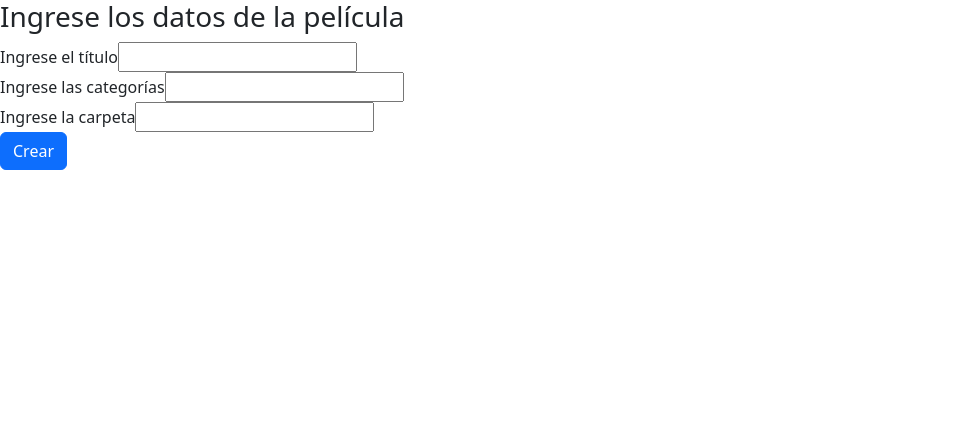
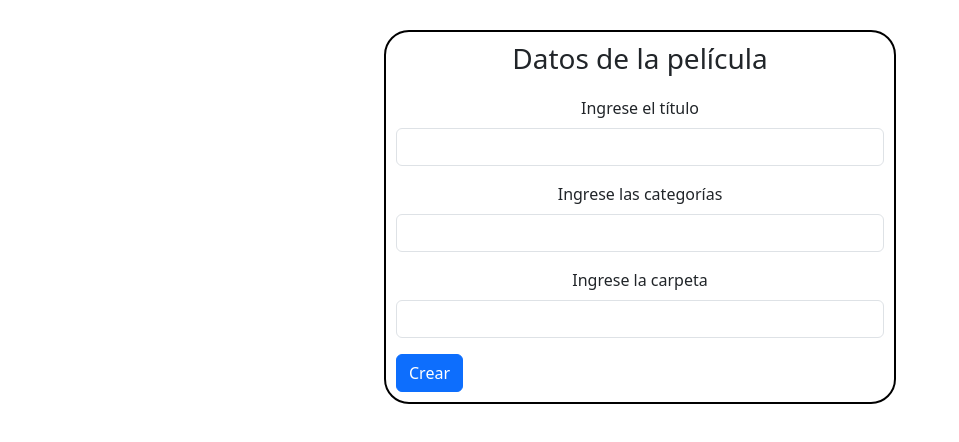
Before and after one commit to smuneram98/Final, an Angular app in the folder FrontEnd/frontFinal/: page /files in a window 1280 px wide. Shown: the top 442 px of the page, without its empty margins (0-959 px from the left). Built offline with nearby package versions, Linux system fonts and the light colour scheme; no server answers.

Commit message:
agregar las categorias

```diff
--- a/FrontEnd/frontFinal/src/app/view/dashboard.component/dashboard.component/dashboard.component.html
+++ b/FrontEnd/frontFinal/src/app/view/dashboard.component/dashboard.component/dashboard.component.html
@@ -5,7 +5,7 @@
             </div>
 
             <div class="barras-busqueda">
-                <div class="etiqueta">
+                <!-- <div class="etiqueta">
                     <span class="search-icon">🔍</span>
                     <label for="etiquetas">Buscar por categoría</label>
                     <input
@@ -14,7 +14,15 @@
                         [(ngModel)]="categoria"
                         (input)="busquedaTag()"
                         placeholder="Una o más etiquetas">
-                </div>
+                </div> -->
+
+                <select class="form-select" aria-label="Default select example">
+                    <option selected>Categorías</option>
+                    <option value="1">One</option>
+                    <option value="2">Two</option>
+                    <option value="3">Three</option>
+                </select>
+
 
                 <div class="nombre">
                     <span class="search-icon">🔍</span>
--- a/FrontEnd/frontFinal/src/app/view/dashboard.component/dashboard.component/dashboard.component.ts
+++ b/FrontEnd/frontFinal/src/app/view/dashboard.component/dashboard.component/dashboard.component.ts
@@ -18,6 +18,7 @@ export class DashboardComponent implements OnInit{
   foldersTodo:FolderModel[]=[];
   filesTodo:FileModel[]=[];
  // todo:any[]=[];
+  categorias:any[]=[];
   resultados:FileModel[]=[];
   busqueda:string='';
   categoria:string='';
@@ -26,6 +27,8 @@ export class DashboardComponent implements OnInit{
 
   ngOnInit(): void {
     this.load();
+    //this.etiquetas();
+   // console.log('categorias',this.categorias);
   }
 
   load(){
@@ -39,9 +42,20 @@ export class DashboardComponent implements OnInit{
         this.foldersTodo=res.folders;
         this.filesTodo=res.files;
 
+         this.etiquetas();
+         console.log('categorias',this.categorias);
+
         this.cDRef.detectChanges();
       }
     });
+  }
+
+  etiquetas(){
+    for(let i=0;i<this.filesTodo.length;i++){
+      if(!this.categorias.includes(this.filesTodo[i].tag)){
+        this.categorias[i]=this.filesTodo[i].tag
+      }
+    }
   }
 
   busquedaNameFiles(){
--- a/FrontEnd/frontFinal/src/app/view/file.component/file.component/file.component.css
+++ b/FrontEnd/frontFinal/src/app/view/file.component/file.component/file.component.css
@@ -0,0 +1,20 @@
+h3{
+    display: flex;
+    place-content: center;
+    margin-bottom: 20px;
+}
+
+.formulario{
+    width: 40%;
+    margin-left: auto;
+    margin-right: auto;
+    margin-top: 30px;
+    border: 2px solid #000;
+    border-radius: 25px;
+    padding: 10px;
+}
+
+.form-label{
+    display: flex;
+    place-content: center;
+}
--- a/FrontEnd/frontFinal/src/app/view/file.component/file.component/file.component.html
+++ b/FrontEnd/frontFinal/src/app/view/file.component/file.component/file.component.html
@@ -1,23 +1,26 @@
 
-<form id="formulario">
-    <h3>Ingrese los datos de la película</h3>
-    <div class="form-group">
-        <label for="titulo">Ingrese el título</label>
+<form class="formulario">
+    <h3>Datos de la película</h3>
+    <div class="mb-3">
+    <label for="titulo" class="form-label">Ingrese el título</label>
         <input
             id="titulo"
-            type="text">
+            type="text"
+            class="form-control">
     </div>
-    <div class="form-group">
-        <label for="categorias">Ingrese las categorías</label>
+    <div class="mb-3">
+        <label for="categorias" class="form-label">Ingrese las categorías</label>
         <input
             id="categorias"
-            type="text">
+            type="text"
+            class="form-control">
     </div>
-    <div class="form-group">
-        <label for="carpeta">Ingrese la carpeta</label>
+    <div class="mb-3">
+        <label for="carpeta" class="form-label">Ingrese la carpeta</label>
         <input
             id="carpeta"
-            type="text">
+            type="text"
+            class="form-control">
     </div>
     <button type="submit" class="btn btn-primary">Crear</button>
 </form>
```
